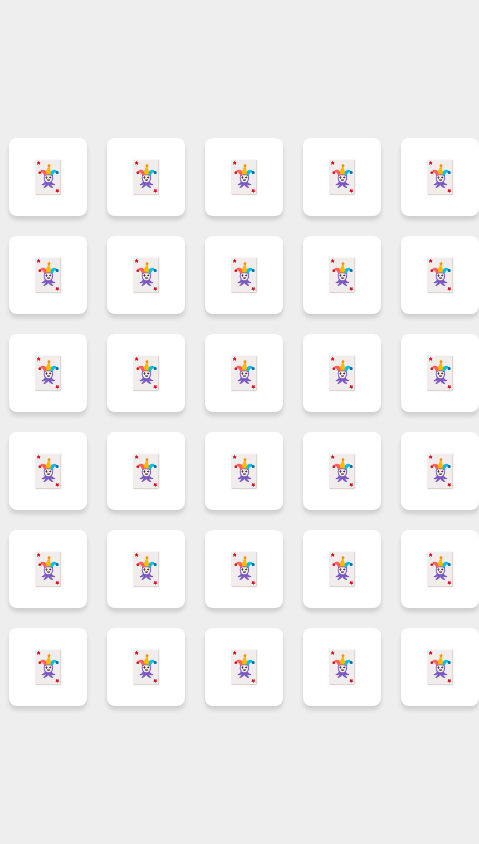
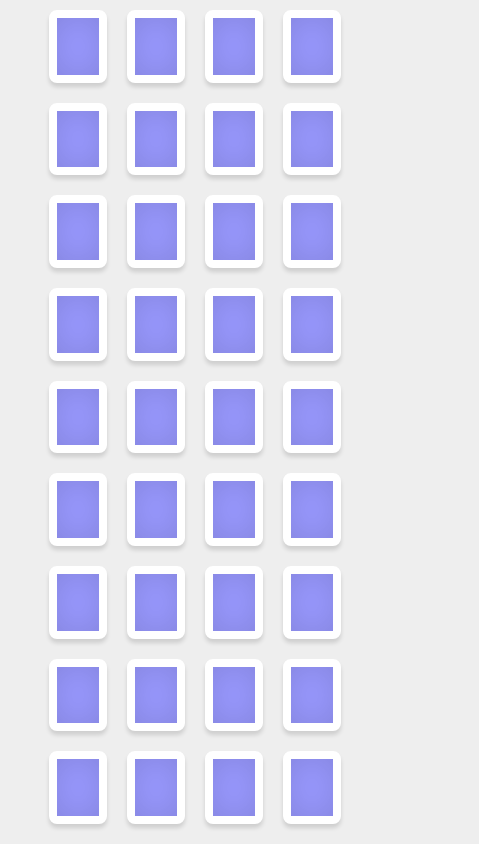
Before and after one commit to NotEneas/ConcetrationGame, a plain HTML site: page index.html in a window 390 px wide. Shown: the whole page, 479 px wide, since content can reach past the window. Drawn offline with Linux system fonts and the light colour scheme.

Commit message:
Trun cards, emoji instead of letters, shadows, mobile friendly

```diff
--- a/main.css
+++ b/main.css
@@ -25,37 +25,81 @@ body {
 }
 
 .card {
+	margin-bottom: 10px;
+	font-size: 2rem;
+	height: 100%;
+	position: relative;
+}
+
+.card.matched .card_back {
+	background: #acf1d1;
+}
+
+.card .card_back {
 	background: #fff;
 	box-shadow: var(--shadow);
+	border: 8px solid #fff;
+	user-select: none;
+	-moz-user-select: none;
+	-webkit-user-select: none;
+}
+.card .card_front {
+	background: #99f;
+	box-shadow: inset 0 0 32px #00000022, var(--shadow);
+	border: 8px solid #fff;
+}
+
+@media (max-width: 600px) {
+	.grid {
+		padding: 10px;
+		align-content: center;
+		justify-content: center;
+		height: calc(100vh - 10px);
+		grid-template-columns: repeat(4, 58px);
+		grid-template-rows: repeat(9, minmax(48px, 1fr));
+	}
+
+	.card {
+		margin-bottom: 10px;
+		font-size: 1.4rem;
+		height: 100%;
+		position: relative;
+	}
+}
+
+.card .card_back,
+.card .card_front {
+	height: 100%;
+	width: 100%;
+	display: flex;
+	align-items: center;
+	justify-content: center;
 	padding: 20px;
-	margin-bottom: 10px;
 	border-radius: 8px;
-	font-size: 2rem;
+	width: 100%;
 	height: 100%;
 }
 
-.card.matched {
-	background: #acf1d1;
+.card .card_back {
+	transition: transform 0.6s;
+	transform-style: preserve-3d;
+	transform: rotateY(180deg);
+	backface-visibility: hidden;
+}
+
+.card.open .card_back {
+	transform: rotateY(0);
 }
 
 .card .card_front {
-	display: none;
+	position: absolute;
+	transition: transform 0.6s;
+	transform-style: preserve-3d;
 }
 
 .card.open .card_front {
-	display: flex;
-	justify-content: center;
-	align-items: center;
-}
-
-.card .card_back {
-	display: flex;
-	justify-content: center;
-	align-items: center;
-}
-
-.card.open .card_back {
-	display: none;
+	transform: rotateY(180deg);
+	backface-visibility: hidden;
 }
 
 .modal-bacground {
@@ -66,6 +110,7 @@ body {
 	display: none;
 	align-items: center;
 	justify-content: center;
+	z-index: 1;
 }
 
 .modal-bacground.open {
--- a/main.js
+++ b/main.js
@@ -11,8 +11,8 @@ let isProcessingMatch = false;
 let Card = ({ value }) => {
 	return `
 		<div class="card" data-value="${value}">
-			<section class="card_back">🃏</section>
-			<section class="card_front">${value}</section>
+			<section class="card_front"></section>
+			<section class="card_back">${value}</section>
 		</div>
 	`;
 };
@@ -42,24 +42,24 @@ let state = {
 };
 
 let uniqueMatches = [
-	'a',
-	'b',
-	'c',
-	'd',
-	'e',
-	'f',
-	'g',
-	'h',
-	'i',
-	'j',
-	'k',
-	'l',
-	'm',
-	'n',
-	'o',
-	'p',
-	'q',
-	'r'
+	'🎟',
+	'🌻',
+	'🏈',
+	'🎈',
+	'😼',
+	'🎨',
+	'🍼',
+	'💓',
+	'🍺',
+	'🚓',
+	'🏭',
+	'🎤',
+	'💍',
+	'🍐',
+	'💩',
+	'🌙',
+	'👨',
+	'👩'
 ];
 
 function startGame() {
```
